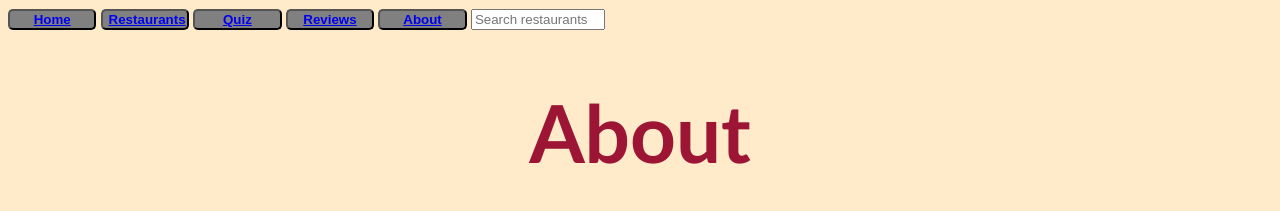
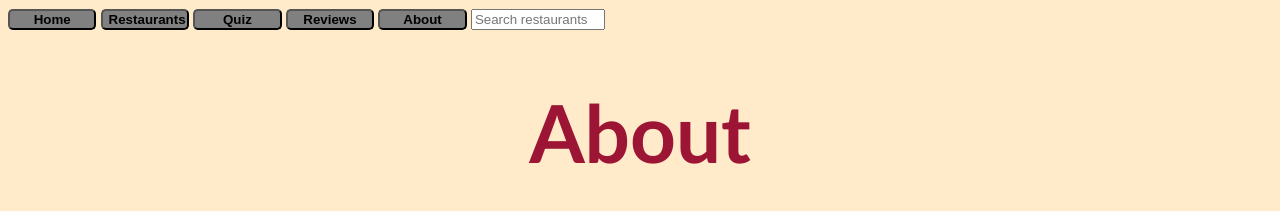
Before and after one commit to hhuston/CS146_HobokenEats, a plain HTML site: page CS146_HobokenEats_InitialHTML/about.html in a window 1280 px wide. Shown: the top 211 px of the page. Drawn offline with Linux system fonts and the light colour scheme.

Commit message:
Fixed nav bar for about page

```diff
--- a/CS146_HobokenEats_InitialHTML/about.html
+++ b/CS146_HobokenEats_InitialHTML/about.html
@@ -6,12 +6,14 @@
 
 <body>
   <div class="navigation">
-    <button> <a href="index.html">Home</a> </button>
-    <button> <a href="allrestaurants.html">Restaurants</a> </button>
-    <button> <a href="newQuiz.html">Quiz</a> </button>
-    <button> <a href="reviews.html">Reviews</a> </button>
-    <button> <a href="about.html">About</a> </button>
-    <input id="search" type="text" name="search" placeholder="Search restaurants">
+    <nav>
+      <button onclick="goIndex()">Home</button>
+      <button onclick="goRestaurants()">Restaurants</button>
+      <button onclick="goQuiz()">Quiz</button>
+      <button onclick="goReviews()">Reviews</button>
+      <button onclick="goAbout()">About</button>
+      <input id="search" type="text" name="search" placeholder="Search restaurants">
+    </nav>
   </div>
     <h1><center>About</center></h1>
     <img src="https://www.travellens.co/content/images/size/w2000/2022/01/Hoboken.jpg" width="250" height="150" alt="Hoboken">
```
